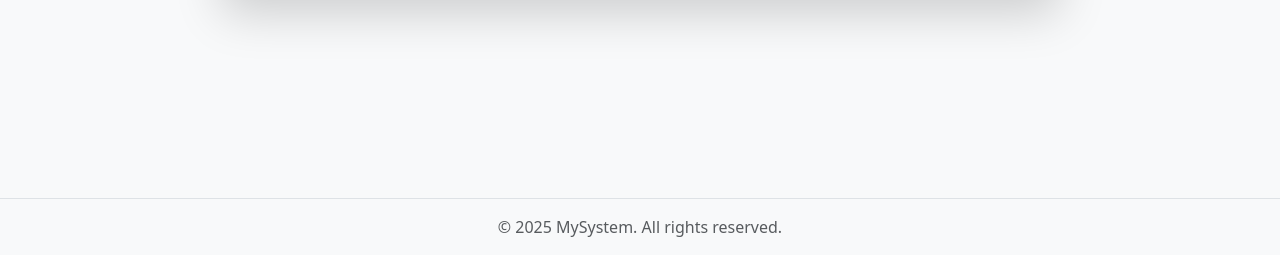
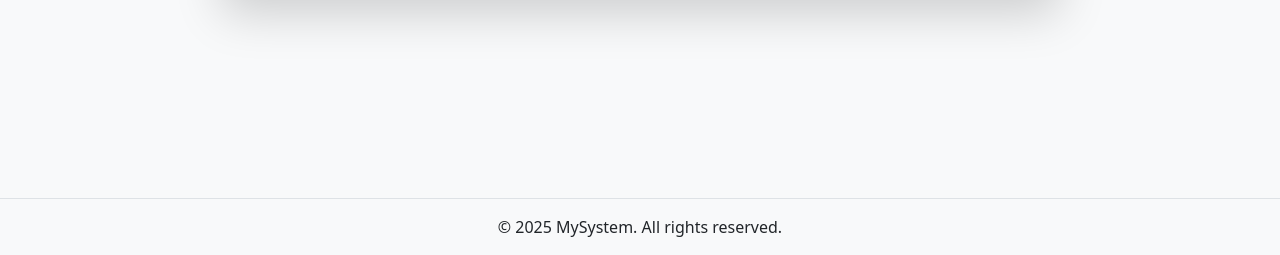
Before and after one commit to MongkhonPrakfom/new_me1, a plain HTML site: page login.html in a window 1280 px wide. Shown: the part 706-961 px from the top of the page. Drawn offline with nearby package versions, Linux system fonts and the light colour scheme.

Commit message:
Initial full commit

```diff
--- a/login.html
+++ b/login.html
@@ -81,11 +81,10 @@
 
     <!-- Footer -->
     <footer class="bg-light text-center text-lg-start mt-5 border-top">
-        <div class="text-center p-3 text-muted">
+        <div class="text-center text-dark p-3 ">
         © 2025 MySystem. All rights reserved.
         </div>
     </footer>
-
 
     <!-- Include Bootstrap JS (optional, for interactivity like modals, dropdowns) -->
     <script src="https://cdn.jsdelivr.net/npm/bootstrap@5.3.0-alpha1/dist/js/bootstrap.bundle.min.js"></script>
```
